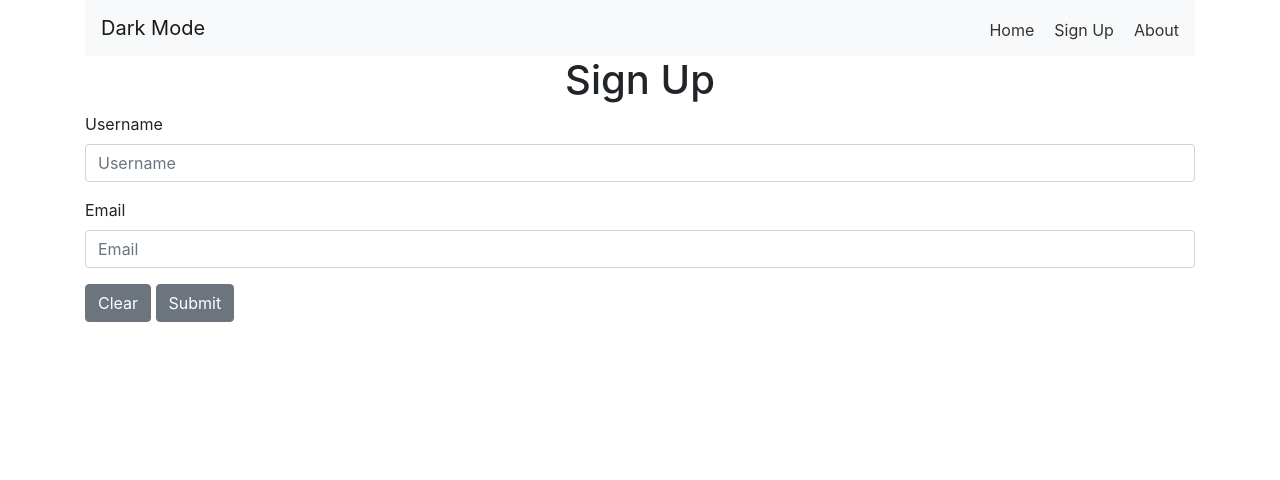
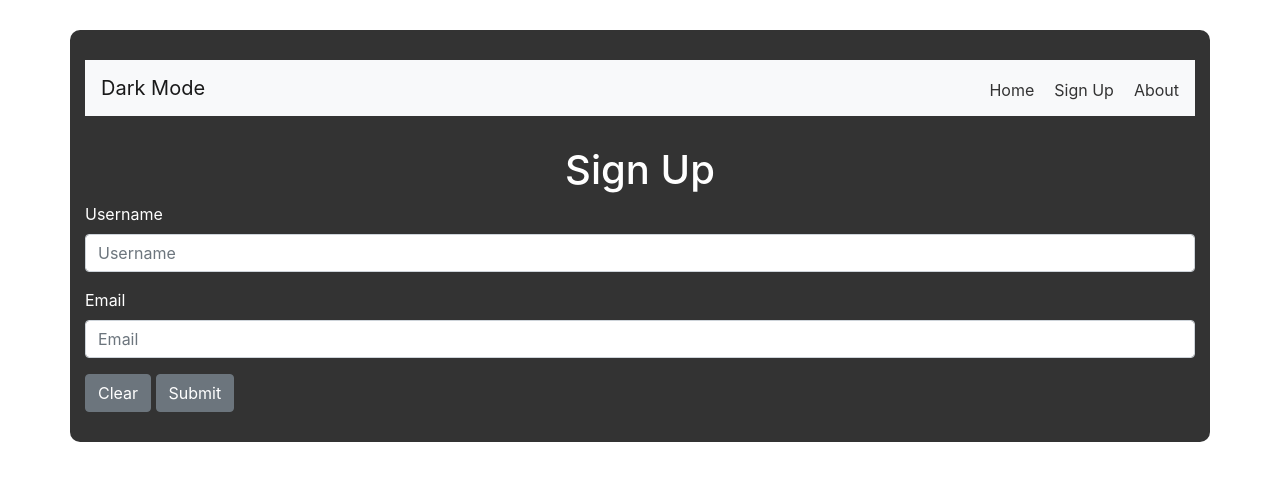
Before and after one commit to eddiemadrigal/dark-mode, a React (Create React App) app: page /signup in a window 1280 px wide. Shown: the top 480 px of the page. Built offline with nearby package versions, Linux system fonts and the light colour scheme.

Commit message:
useStyles custom component added

```diff
--- a/package.json
+++ b/package.json
@@ -3,6 +3,7 @@
   "version": "0.1.0",
   "private": true,
   "dependencies": {
+    "@material-ui/core": "^4.9.5",
     "@testing-library/jest-dom": "^4.2.4",
     "@testing-library/react": "^9.3.2",
     "@testing-library/user-event": "^7.1.2",
--- a/src/App.css
+++ b/src/App.css
@@ -13,3 +13,7 @@ ul.navbar-nav {
 .link {
   color: #333;
 }
+
+.link:hover {
+  color: #333;
+}
--- a/src/App.js
+++ b/src/App.js
@@ -19,9 +19,14 @@ import {
 import Home from './components/Home';
 import About from './components/About';
 import SignUp from './components/SignUp';
+
+import { useStyles } from './hooks/useStyles';
+
 import './App.css';
 
 export default function App() {
+
+  const classes = useStyles();
 
   const [isOpen, setIsOpen] = useState(false);
 
@@ -29,7 +34,7 @@ export default function App() {
 
   return (
     <Router>
-      <Container>
+      <Container className={ classes.componentBackground }>
         <Navbar color="light" light expand="md">
         <NavbarBrand href="/">Dark Mode</NavbarBrand>
         <NavbarToggler onClick={toggle} />
--- a/src/components/SignUp.js
+++ b/src/components/SignUp.js
@@ -1,5 +1,6 @@
 import React from 'react';
 import { useForm } from '../hooks/useForm';
+
 import { Button, Form, FormGroup, Label, Input } from 'reactstrap'
 import './Styles.css';
 
--- a/src/components/Styles.css
+++ b/src/components/Styles.css
@@ -1,3 +1,9 @@
 h1 {
     text-align: center;
+    padding-top: 30px;
+    color: #fff;
 }
+
+Label {
+    color: #fff;
+}
--- /dev/null
+++ b/src/hooks/useStyles.js
@@ -0,0 +1,13 @@
+import { makeStyles } from '@material-ui/core/styles';
+
+export const useStyles = makeStyles ( theme => ({
+
+    componentBackground: {
+        marginTop: "30px",
+        background: "#333",
+        paddingTop: "30px",
+        paddingBottom: "30px",
+        borderRadius: "10px"
+    }
+
+}));
```
Also changed, not shown: 1 other file (tests, documents, lock files or other folders).
